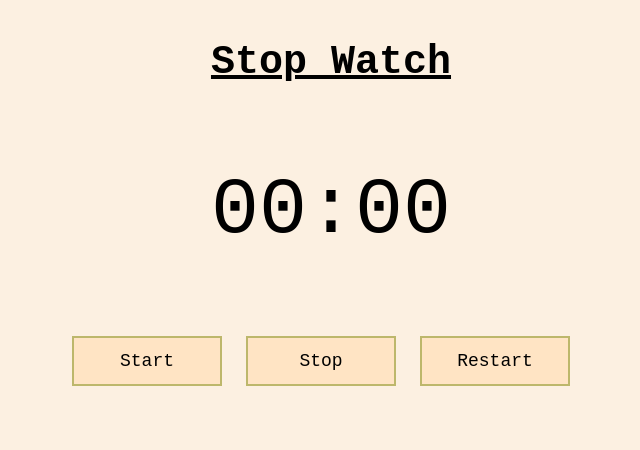
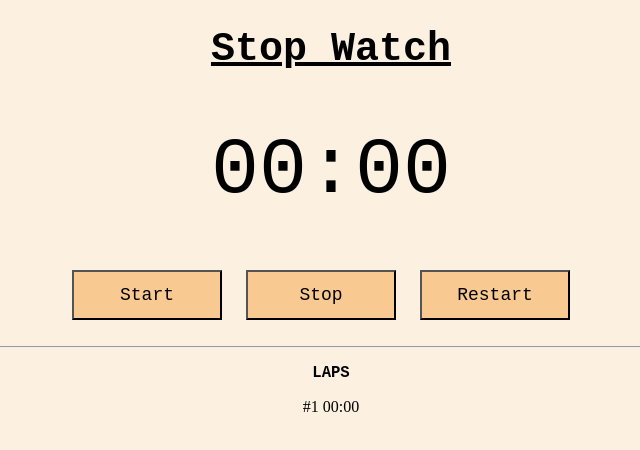
Before and after one commit to Akhil373/stop-watch, a plain HTML site: page index.html in a window 1280 px wide. Both pictures are taken after a click on the button "Stop". Shown: the whole page, without its empty margins (309-949 px from the left). Drawn offline with Linux system fonts and the light colour scheme.

Commit message:
Adding laps

```diff
--- a/index.html
+++ b/index.html
@@ -7,13 +7,16 @@
     <link rel="stylesheet" href="style.css">
 </head>
 <body>
-    <p id="title">Stop Watch</p>
-    <p id="time">00:00</p>
+    <h1 id="title">Stop Watch</h1>
+    <h1 id="time">00:00</h1>
     <div class="btn">
         <button onclick="startClock()">Start</button>
         <button onclick="stopClock()">Stop</button>
         <button onclick="restartClock()">Restart</button>
     </div>
+    <br>
+    <hr>
+    <h3>LAPS</h3>
 
     <script src="main.js"></script>
 </body>
--- a/main.js
+++ b/main.js
@@ -2,6 +2,7 @@ const time = document.getElementById('time');
 let secondsElapsed = 0;
 let interval;
 let isRunning = false;
+let count = 1
 
 
 function setTime() {
@@ -24,12 +25,24 @@ function startClock() {
 }
 
 function stopClock() {
+    let paragraph = document.createElement("p");
+    let text = document.createTextNode(`#${count} ${time.innerHTML}`);
+    paragraph.appendChild(text);
+    document.body.appendChild(paragraph);
+
     clearInterval(interval)
+    count ++;
     isRunning = false;
 }
 
 function restartClock() {
     stopClock()
+
+    let paragraphs = document.querySelectorAll('p')
+    paragraphs.forEach(paragraph => {
+        paragraph.remove()
+    })
+
     secondsElapsed = 0;
     setTime()
     isRunning = false;
--- a/style.css
+++ b/style.css
@@ -10,10 +10,16 @@ button{
     height: 50px;
     width: 150px;
     margin-right: 20px;
-    background-color: bisque;
+    background-color: rgb(248, 201, 144);
     font-family: monospace;
     font-size: 18px;
-    border: 2px solid darkkhaki;
+    /* border: 2px solid darkkhaki; */
+}
+
+h3{
+    text-align: center;
+    font-family: monospace;
+    font-size: larger;
 }
 
 #title{
@@ -21,12 +27,14 @@ button{
     font-weight: bolder;
     font-size: 40px;
     text-decoration: underline;
+    text-align: center;
 }
 
 #time{
     font-size: 80px;
     font-family: monospace;
     font-weight: lighter;
+    text-align: center;
 }
 
 .btn{
```
